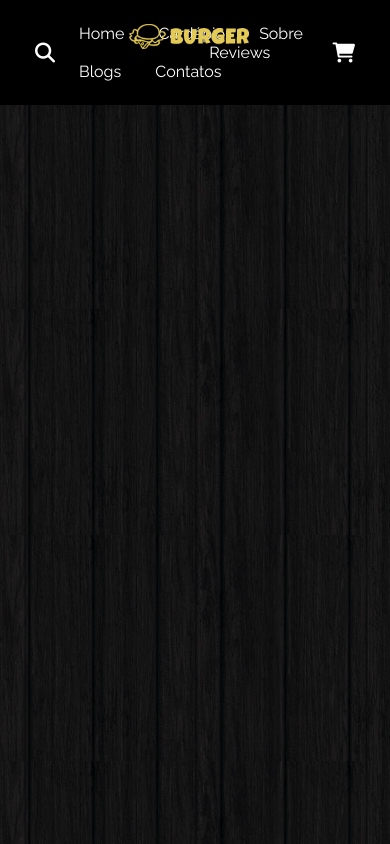
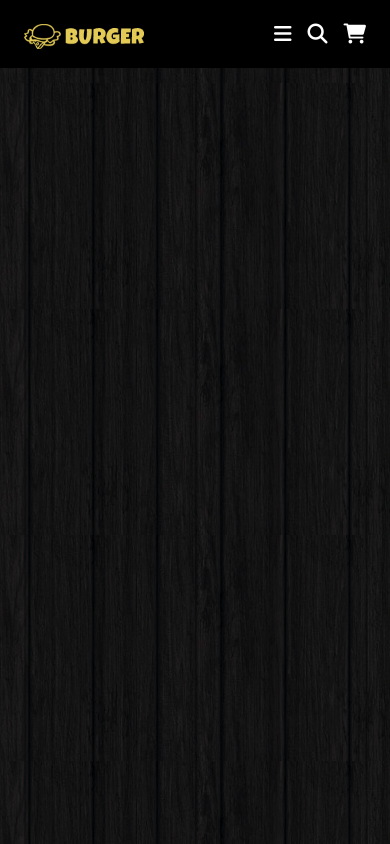
Before and after one commit to daniel-oliv3/burger-website, a plain HTML site: page index.html in a window 390 px wide. Drawn offline with Linux system fonts and the light colour scheme.

Commit message:
Responsive

```diff
--- a/css/style.scss
+++ b/css/style.scss
@@ -185,22 +185,68 @@ body {
 
 
 /* ======= Responsive/Responsividade ======= */
-@media (max-width: 991px){
+@media (max-width:1200px){
 
-    html {
-        font-size: 55%;
+    .header{
+       padding:3rem;
+    }
+
+    section{
+       padding:3rem 2rem;
     }
 
  }
 
-@media (max-width: 768px){
+ @media (max-width:991px){
 
-
+    html{
+       font-size: 55%;
     }
 
-@media (max-width: 450px){
+    .header{
+       justify-content: flex-end;
+       gap:2rem;
 
-    html {
+       .logo{
+          transform: translateX(0);
+          left:3rem;
+       }
+
+       #menu-btn{
+          display: inline-block;
+       }
+
+       .navbar{
+          position: absolute;
+          top:99%; left:0; right:0;
+          background: $black;
+          clip-path: polygon(0 0, 100% 0, 100% 0, 0 0);
+
+          &.active{
+             clip-path: polygon(0 0, 100% 0, 100% 100%, 0 100%);
+          }
+
+          a{
+             display: block;
+             margin:3rem 2rem;
+          }
+
+          .space{
+             display: none;
+          }
+       }
+    }
+ }
+
+ @media (max-width:768px){
+    .home .content h3{
+       font-size: 2.5rem;
+    }
+ }
+
+ @media (max-width:450px){
+
+    html{
        font-size: 50%;
     }
 
```
Also changed, not shown: css/style.css, 1 other file. Lines whose indentation alone changed are shown as unchanged.
